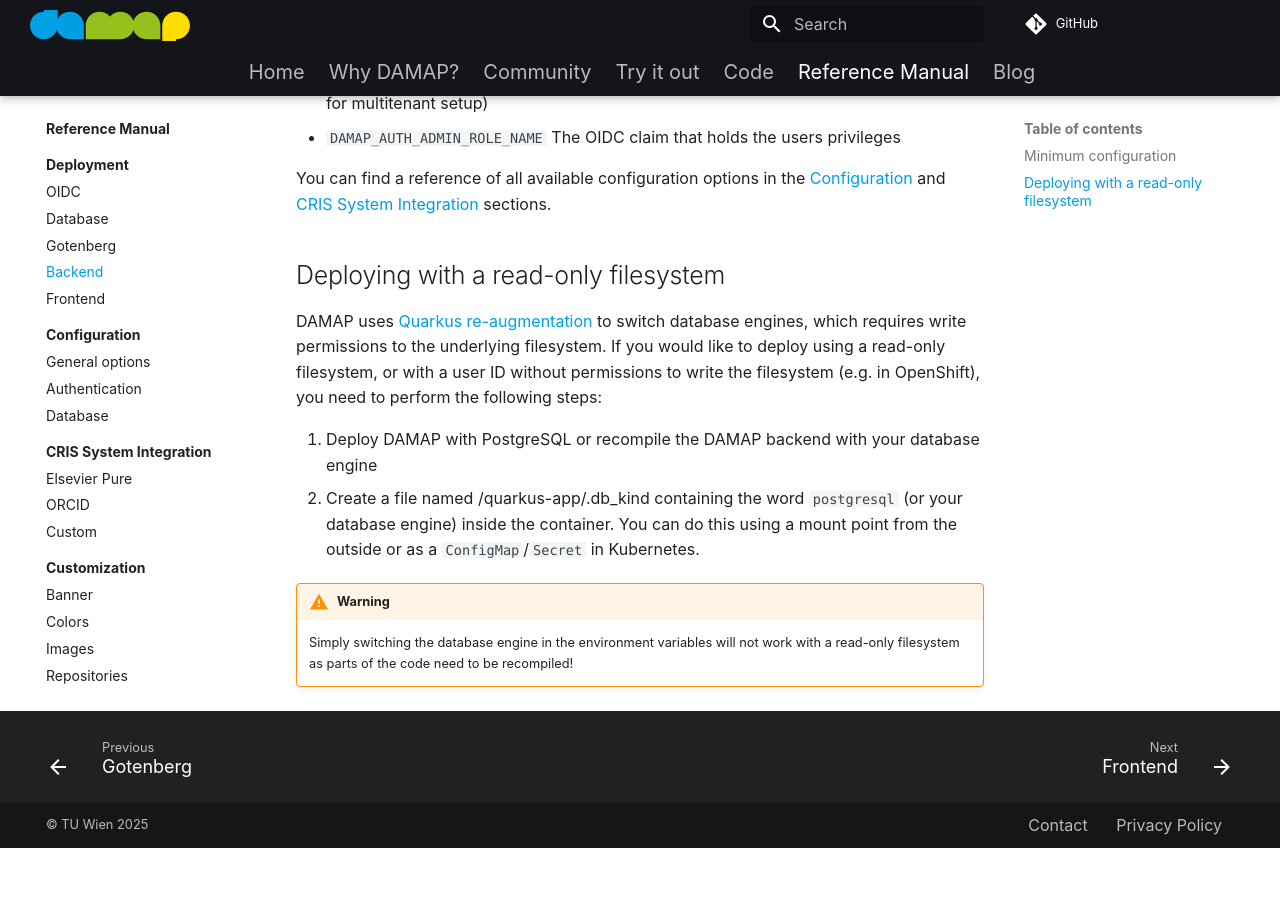
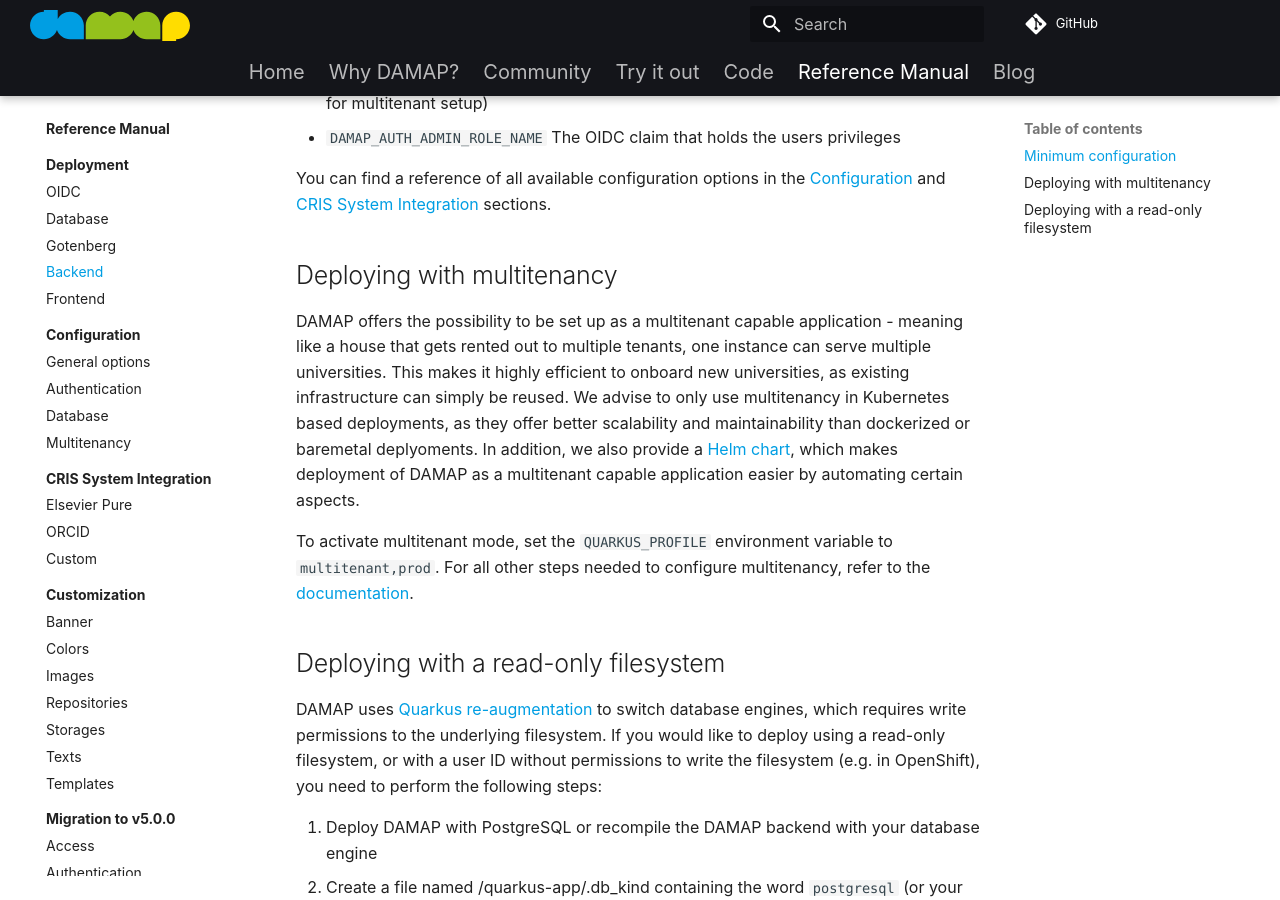
Before and after one commit to damap-org/damap-website, an MkDocs documentation site: the page built from docs/manual/deployment/backend.md, in a window 1280 px wide and 900 px high, scrolled down 1232 px. Built offline with MkDocs 1.6.1 and Material for MkDocs 9.7.7, drawn with Linux system fonts in a browser that asks for light colours; plug-ins that fetch from the network failed and are left out; before the commit the page ends 2080 px from its top, so only the background shows below that.

Commit message:
Add multitenancy sections

```diff
--- a/docs/manual/deployment/backend.md
+++ b/docs/manual/deployment/backend.md
@@ -33,6 +33,19 @@
 
 You can find a reference of all available configuration options in the [Configuration](../configuration/index.md) and [CRIS System Integration](../cris/index.md) sections.
 
+## Deploying with multitenancy
+
+DAMAP offers the possibility to be set up as a multitenant capable application - meaning like a house that gets rented
+out to multiple tenants, one instance can serve multiple universities.
+This makes it highly efficient to onboard new universities, as existing infrastructure can simply be reused.
+We advise to only use multitenancy in Kubernetes based deployments, as they offer better scalability and maintainability
+than dockerized or baremetal deplyoments.
+In addition, we also provide a [Helm chart](https://artifacthub.io/packages/helm/damap/damap-chart), which makes deployment
+of DAMAP as a multitenant capable application easier by automating certain aspects.
+
+To activate multitenant mode, set the `QUARKUS_PROFILE` environment variable to `multitenant,prod`.
+For all other steps needed to configure multitenancy, refer to the [documentation](../../configuration/multitenancy).
+
 ## Deploying with a read-only filesystem
 
 DAMAP uses [Quarkus re-augmentation](https://quarkus.io/guides/reaugmentation) to switch database engines, which requires write permissions to the underlying filesystem. If you would like to deploy using a read-only filesystem, or with a user ID without permissions to write the filesystem (e.g. in OpenShift), you need to perform the following steps:
```
Also changed, not shown: docs/manual/configuration/index.md (+1 -0 lines), docs/manual/configuration/multitenancy.md (added, +77 -0 lines), docs/manual/configuration/.pages.
